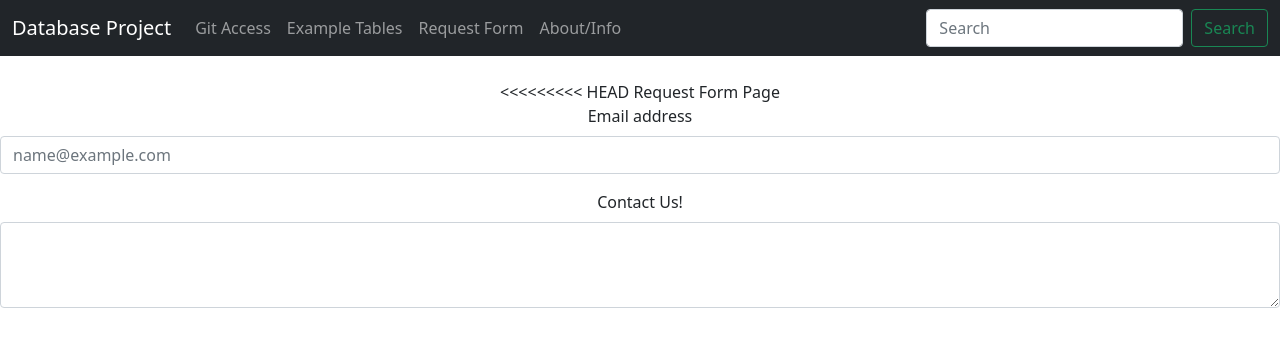
After one commit to dawson-b23/CS360Project, a Django app: template proj/websiteCS360/events/templates/events/requestForm.html in a window 1280 px wide. The commit adds this page. Shown: the top 347 px of the page. Run offline with Django 4.2, Linux system fonts and the light colour scheme; the template is opened without the code that fills it, so the values that code supplies are empty.

Commit message:
working on multiple webpages

```diff
--- a/proj/websiteCS360/events/templates/events/form.html
+++ b/proj/websiteCS360/events/templates/events/form.html
@@ -0,0 +1,8 @@
+<div class="mb-3">
+  <label for="exampleFormControlInput1" class="form-label">Email address</label>
+  <input type="email" class="form-control" id="exampleFormControlInput1" placeholder="name@example.com">
+</div>
+<div class="mb-3">
+  <label for="exampleFormControlTextarea1" class="form-label">Contact Us!</label>
+  <textarea class="form-control" id="exampleFormControlTextarea1" rows="3"></textarea>
+</div>
--- a/proj/websiteCS360/events/templates/events/navbar.html
+++ b/proj/websiteCS360/events/templates/events/navbar.html
@@ -7,10 +7,16 @@
     <div class="collapse navbar-collapse" id="navbarSupportedContent">
       <ul class="navbar-nav me-auto mb-2 mb-lg-0">
         <li class="nav-item">
-          <a class="nav-link active" aria-current="page" href="#">Git Access</a>
+          <a class="nav-link" href="#">Git Access</a>
         </li>
         <li class="nav-item">
           <a class="nav-link" href="#">Example Tables</a>
+        </li>
+        <li class="nav-item">
+          <a class="nav-link" href="{% url 'requestForm' %}">Request Form</a>
+        </li>
+        <li class="nav-item">
+          <a class="nav-link" href="#">About/Info </a>
         </li>
           </ul>
       </ul>
--- /dev/null
+++ b/proj/websiteCS360/events/templates/events/requestForm.html
@@ -0,0 +1,9 @@
+{% extends 'events/base.html' %}
+
+{% block content %}
+	<center>
+		<<<<<<<<< HEAD
+		Request Form Page
+		{% include 'events/form.html' %}
+	</center>
+{% endblock %}
--- a/proj/websiteCS360/events/urls.py
+++ b/proj/websiteCS360/events/urls.py
@@ -6,5 +6,6 @@ from . import views
 urlpatterns = [
     #path('admin/', admin.site.urls),
     path('', views.home, name="home"),
-    path('',views.Showcus)
+    path('',views.Showcus),
+    path('', views.requestForm, name="requestForm")
 ]
--- a/proj/websiteCS360/events/views.py
+++ b/proj/websiteCS360/events/views.py
@@ -7,3 +7,6 @@ def home(request):
 def Showcus(request):
 	resultsdisplay=CustomerDetails.objects.all()
 	return render(request,"tables.html",{'CustomerDetails':resultsdisplay})
+
+def requestForm(request):
+	return render(request, 'events/requestForm.html', {})
```
Also changed, not shown: proj/websiteCS360/events/migrations/0001_initial.py (added).
